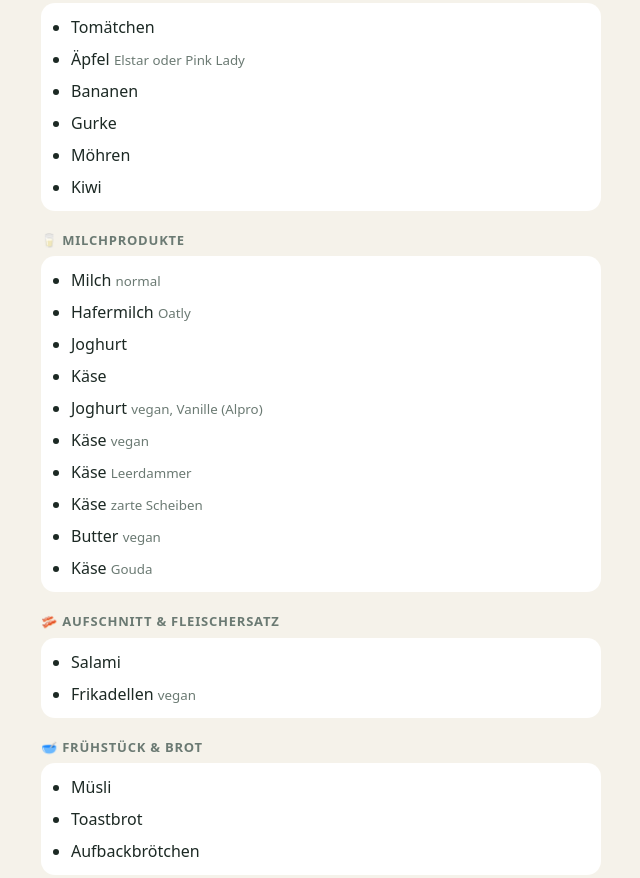
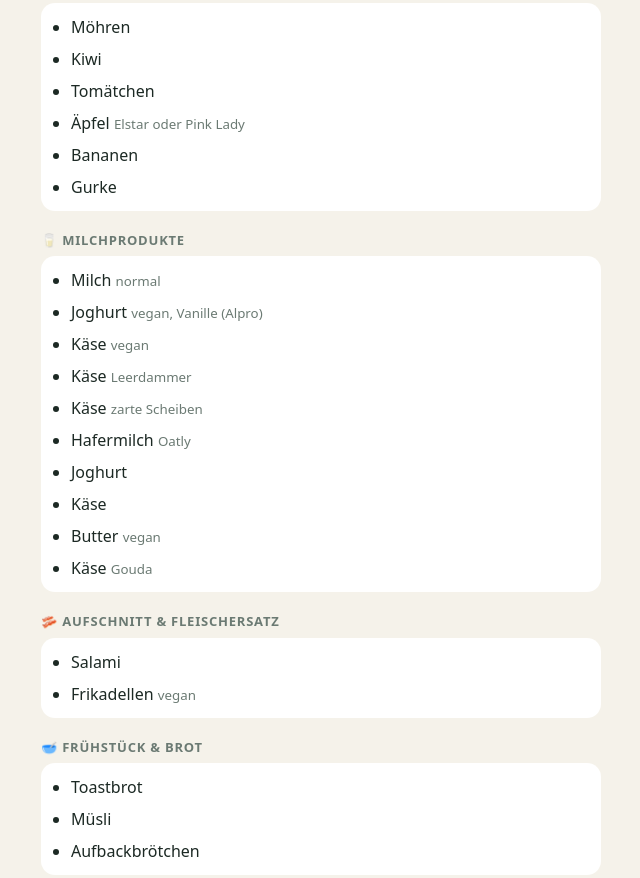
Before and after one commit to pjatzkowski/bringPlus, a plain HTML site: page listen/woche-mit-kindern.html in a window 1280 px wide. Shown: the part 229-1107 px from the top of the page, without its empty margins (319-959 px from the left). Drawn offline with Linux system fonts and the light colour scheme.

Commit message:
bring+: Bring-Seite Woche mit Kindern

```diff
--- a/listen/woche-mit-kindern.html
+++ b/listen/woche-mit-kindern.html
@@ -5,17 +5,17 @@
 <meta property="og:title" content="Woche mit Kindern"><meta property="og:type" content="article">
 <meta property="og:image" content="https://pjatzkowski.github.io/bringPlus/icon-512.png"><meta property="og:url" content="https://pjatzkowski.github.io/bringPlus/listen/woche-mit-kindern.html">
 <link rel="canonical" href="https://pjatzkowski.github.io/bringPlus/listen/woche-mit-kindern.html">
-<script type="application/ld+json">{"@context":"https://schema.org","@type":"Recipe","name":"Woche mit Kindern","url":"https://pjatzkowski.github.io/bringPlus/listen/woche-mit-kindern.html","author":{"@type":"Person","name":"bring+"},"publisher":{"@type":"Organization","name":"bring+"},"description":"Einkaufsvorlage aus bring+: Woche mit Kindern","image":["https://pjatzkowski.github.io/bringPlus/icon-512.png"],"recipeCategory":"Einkaufsliste","recipeYield":"1","prepTime":"PT5M","totalTime":"PT5M","recipeIngredient":["Tomätchen","Äpfel (Elstar oder Pink Lady)","Bananen","Gurke","Möhren","Kiwi","Milch (normal)","Hafermilch (Oatly)","Joghurt","Käse","Joghurt (vegan, Vanille (Alpro))","Käse (vegan)","Käse (Leerdammer)","Käse (zarte Scheiben)","Butter (vegan)","Käse (Gouda)","Salami","Frikadellen (vegan)","Müsli","Toastbrot","Aufbackbrötchen","Schwarze Bohnen","Kichererbsen","Tomatensuppe","Chili sin Carne","Tomatenmark","Gewürzgurken","Laugenstangen","Pizza (vegan)","Piccolinis","Pommes","Orangensaft","Apfelsaft (naturtrüb)","Nüsse (Nussmix)","Maiswaffeln","Sprudel","Toilettenpapier"],"recipeInstructions":[{"@type":"HowToStep","text":"Alle Artikel einkaufen."}]}</script>
+<script type="application/ld+json">{"@context":"https://schema.org","@type":"Recipe","name":"Woche mit Kindern","url":"https://pjatzkowski.github.io/bringPlus/listen/woche-mit-kindern.html","author":{"@type":"Person","name":"bring+"},"publisher":{"@type":"Organization","name":"bring+"},"description":"Einkaufsvorlage aus bring+: Woche mit Kindern","image":["https://pjatzkowski.github.io/bringPlus/icon-512.png"],"recipeCategory":"Einkaufsliste","recipeYield":"1","prepTime":"PT5M","totalTime":"PT5M","recipeIngredient":["Möhren","Kiwi","Tomätchen","Äpfel (Elstar oder Pink Lady)","Bananen","Gurke","Milch (normal)","Joghurt (vegan, Vanille (Alpro))","Käse (vegan)","Käse (Leerdammer)","Käse (zarte Scheiben)","Hafermilch (Oatly)","Joghurt","Käse","Butter (vegan)","Käse (Gouda)","Salami","Frikadellen (vegan)","Toastbrot","Müsli","Aufbackbrötchen","Schwarze Bohnen","Kichererbsen","Tomatensuppe","Chili sin Carne","Tomatenmark","Gewürzgurken","Laugenstangen","Pizza (vegan)","Piccolinis","Pommes","Orangensaft","Apfelsaft (naturtrüb)","Nüsse (Nussmix)","Maiswaffeln","Sprudel","Toilettenpapier"],"recipeInstructions":[{"@type":"HowToStep","text":"Alle Artikel einkaufen."}]}</script>
 <style>body{font:16px/1.5 system-ui,sans-serif;max-width:560px;margin:24px auto;padding:0 16px;background:#f5f2ea;color:#1c2924}
 h1{margin:0 0 4px}h2{font-size:13px;text-transform:uppercase;letter-spacing:.06em;color:#6b7a73;margin:20px 0 6px}
 ul{background:#fff;border-radius:14px;padding:8px 8px 8px 30px;margin:0}li{padding:4px 0}small{color:#6b7a73}</style>
 </head><body><article>
 <h1>👨‍👩‍👧 Woche mit Kindern</h1><p><small>Einkaufsvorlage aus bring+ · 37 Artikel</small></p>
 <img src="https://pjatzkowski.github.io/bringPlus/icon-512.png" alt="" width="64" height="64" style="border-radius:14px">
-<h2>🍎 Obst &amp; Gemüse</h2><ul><li>Tomätchen</li><li>Äpfel <small>Elstar oder Pink Lady</small></li><li>Bananen</li><li>Gurke</li><li>Möhren</li><li>Kiwi</li></ul>
-<h2>🥛 Milchprodukte</h2><ul><li>Milch <small>normal</small></li><li>Hafermilch <small>Oatly</small></li><li>Joghurt</li><li>Käse</li><li>Joghurt <small>vegan, Vanille (Alpro)</small></li><li>Käse <small>vegan</small></li><li>Käse <small>Leerdammer</small></li><li>Käse <small>zarte Scheiben</small></li><li>Butter <small>vegan</small></li><li>Käse <small>Gouda</small></li></ul>
+<h2>🍎 Obst &amp; Gemüse</h2><ul><li>Möhren</li><li>Kiwi</li><li>Tomätchen</li><li>Äpfel <small>Elstar oder Pink Lady</small></li><li>Bananen</li><li>Gurke</li></ul>
+<h2>🥛 Milchprodukte</h2><ul><li>Milch <small>normal</small></li><li>Joghurt <small>vegan, Vanille (Alpro)</small></li><li>Käse <small>vegan</small></li><li>Käse <small>Leerdammer</small></li><li>Käse <small>zarte Scheiben</small></li><li>Hafermilch <small>Oatly</small></li><li>Joghurt</li><li>Käse</li><li>Butter <small>vegan</small></li><li>Käse <small>Gouda</small></li></ul>
 <h2>🥓 Aufschnitt &amp; Fleischersatz</h2><ul><li>Salami</li><li>Frikadellen <small>vegan</small></li></ul>
-<h2>🥣 Frühstück &amp; Brot</h2><ul><li>Müsli</li><li>Toastbrot</li><li>Aufbackbrötchen</li></ul>
+<h2>🥣 Frühstück &amp; Brot</h2><ul><li>Toastbrot</li><li>Müsli</li><li>Aufbackbrötchen</li></ul>
 <h2>🍝 Vorrat</h2><ul><li>Schwarze Bohnen</li><li>Kichererbsen</li><li>Tomatensuppe</li><li>Chili sin Carne</li><li>Tomatenmark</li><li>Gewürzgurken</li></ul>
 <h2>🥶 Tiefkühl</h2><ul><li>Laugenstangen</li><li>Pizza <small>vegan</small></li><li>Piccolinis</li><li>Pommes</li></ul>
 <h2>🧃 Getränke &amp; Snacks</h2><ul><li>Orangensaft</li><li>Apfelsaft <small>naturtrüb</small></li><li>Nüsse <small>Nussmix</small></li><li>Maiswaffeln</li><li>Sprudel</li></ul>
```
